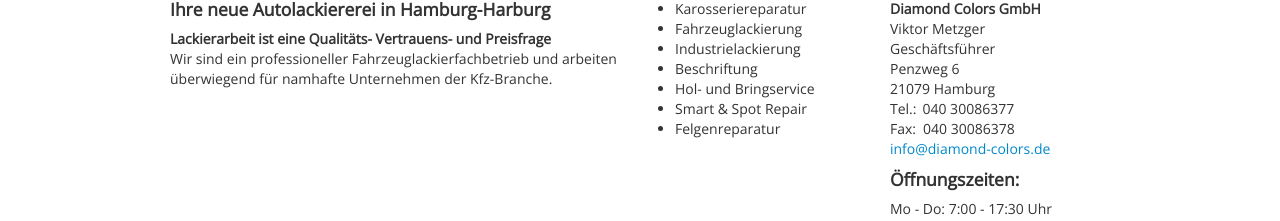
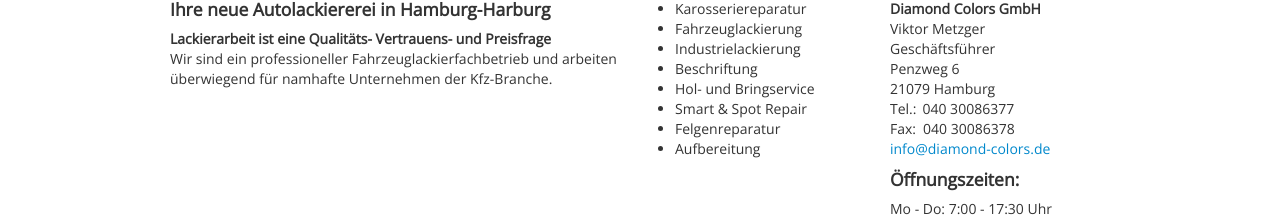
Before and after one commit to Farson/diamond-colors, a plain HTML site: page index.html in a window 1280 px wide. Shown: the part 637-858 px from the top of the page. Drawn offline with nearby package versions, Linux system fonts and the light colour scheme; files whose address does not match are found by name.

Commit message:
add aufbereitung

```diff
--- a/index.html
+++ b/index.html
@@ -39,6 +39,7 @@
               <li>Hol- und Bringservice</li>
               <li>Smart & Spot Repair</li>
               <li>Felgenreparatur</li>
+              <li>Aufbereitung</li>
             </ul>
           </div>
 
```
